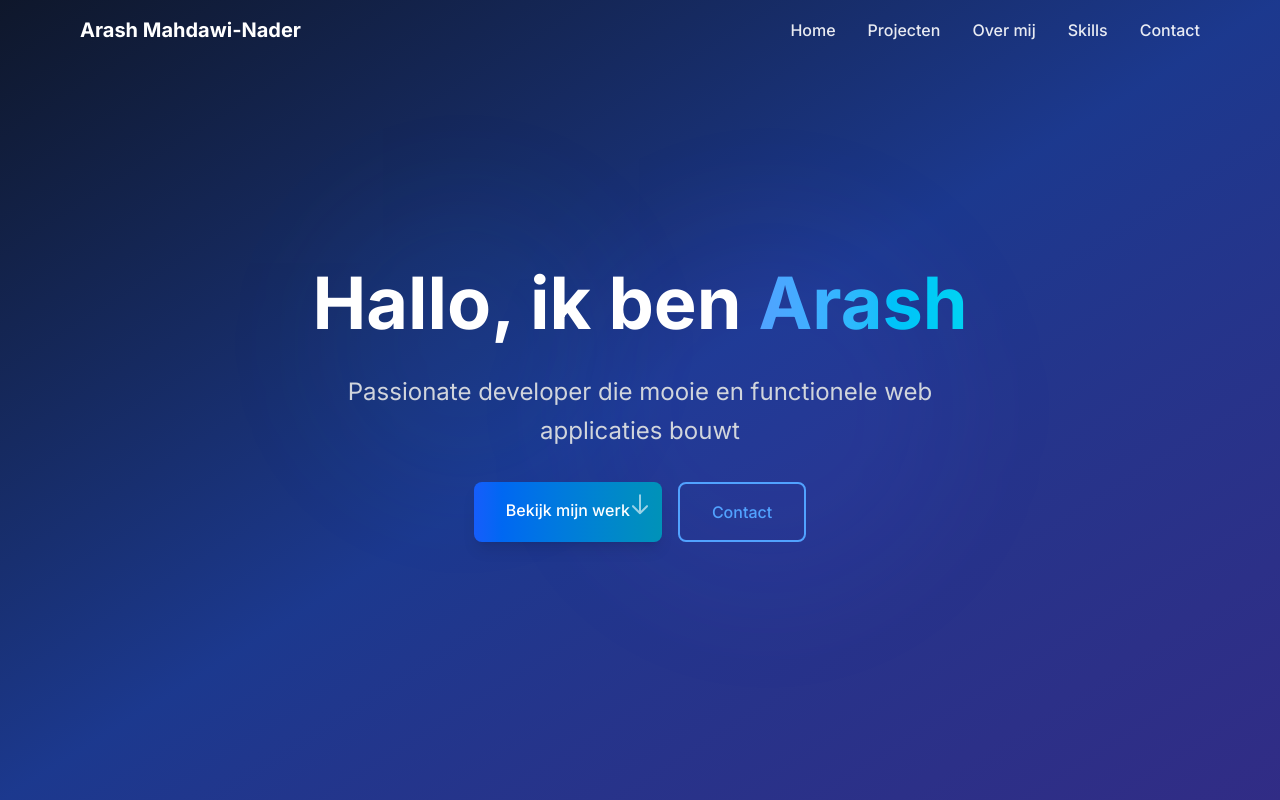
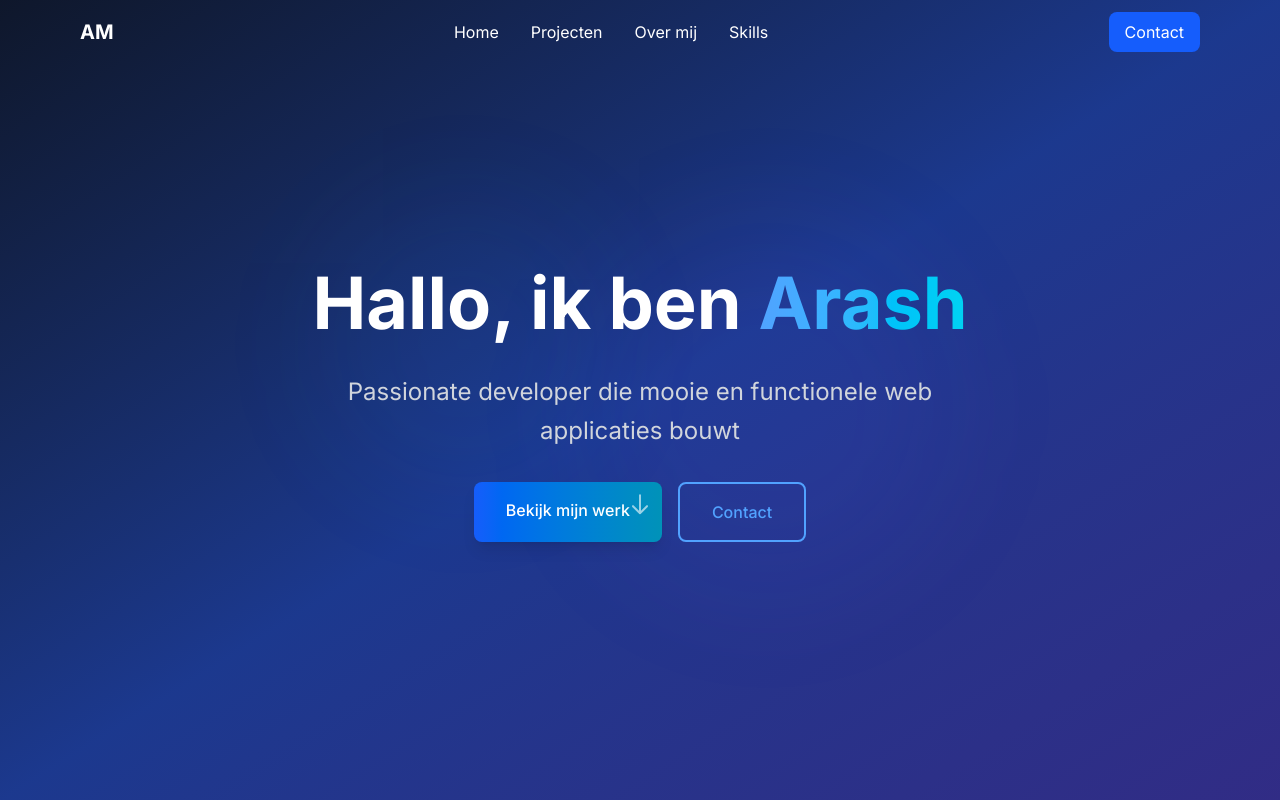
Before and after one commit to ArashMahdawi/portfolio, a Next.js app: page / in a window 1280 px wide. Shown: the top 800 px of the page. Built offline with nearby package versions, Linux system fonts and the light colour scheme.

Commit message:
Hamburger menu functionaliteiten

```diff
--- a/src/components/Navigation.tsx
+++ b/src/components/Navigation.tsx
@@ -1,11 +1,11 @@
 'use client'
 
-import { motion } from 'framer-motion'
+import { motion, AnimatePresence } from 'framer-motion'
 import { useState, useEffect } from 'react'
 
 export default function Navigation() {
-  const [activeSection, setActiveSection] = useState('home')
   const [isScrolled, setIsScrolled] = useState(false)
+  const [isMobileMenuOpen, setIsMobileMenuOpen] = useState(false)
 
   useEffect(() => {
     const handleScroll = () => {
@@ -17,63 +17,159 @@ export default function Navigation() {
   }, [])
 
   const navItems = [
-    { id: 'home', label: 'Home' },
-    { id: 'projects', label: 'Projecten' },
-    { id: 'about', label: 'Over mij' },
-    { id: 'skills', label: 'Skills' },
-    { id: 'contact', label: 'Contact' },
+    { name: 'Home', href: '#home' },
+    { name: 'Projecten', href: '#projects' },
+    { name: 'Over mij', href: '#about' },
+    { name: 'Skills', href: '#skills' },
+    // { name: 'Contact', href: '#contact' },
   ]
 
+  const handleLinkClick = () => {
+    setIsMobileMenuOpen(false)
+  }
+
   return (
+    <>
       <motion.nav
         initial={{ y: -100 }}
         animate={{ y: 0 }}
-      className={`fixed top-0 w-full z-50 transition-all duration-300 ${
+        className={`fixed top-0 left-0 right-0 z-50 transition-all duration-300 ${
           isScrolled
-          ? 'bg-white/90 backdrop-blur-md shadow-lg'
+            ? 'bg-white/95 backdrop-blur-md shadow-lg'
             : 'bg-transparent'
         }`}
       >
-      <div className="max-w-6xl mx-auto px-4 py-4">
-        <div className="flex justify-between items-center">
-          <motion.h1
-            className={`text-xl font-bold transition-colors ${
+        <div className="max-w-6xl mx-auto px-4">
+          <div className="flex items-center justify-between h-16">
+            {/* Logo */}
+<motion.div
+  whileHover={{ scale: 1.05 }}
+  className={`font-bold text-xl ${
     isScrolled ? 'text-gray-900' : 'text-white'
   }`}
-            whileHover={{ scale: 1.05 }}
 >
-            Arash Mahdawi-Nader
-          </motion.h1>
+  AM {/* Initialen */}
+</motion.div>
 
-          <div className="hidden md:flex gap-8">
+
+            {/* Desktop Navigation Links */}
+            <div className="hidden md:flex space-x-8">
               {navItems.map((item) => (
                 <motion.a
-                key={item.id}
-                href={`#${item.id}`}
-                className={`transition-colors font-medium ${
+                  key={item.name}
+                  href={item.href}
+                  whileHover={{ y: -2 }}
+                  className={`transition-colors duration-200 ${
                     isScrolled
                       ? 'text-gray-700 hover:text-blue-600'
-                    : 'text-white/90 hover:text-white'
+                      : 'text-white hover:text-blue-300'
                   }`}
-                whileHover={{ y: -2 }}
-                whileTap={{ scale: 0.95 }}
                 >
-                {item.label}
+                  {item.name}
                 </motion.a>
               ))}
             </div>
 
-          {/* Mobile menu button */}
-          <motion.button
-            className={`md:hidden ${isScrolled ? 'text-gray-900' : 'text-white'}`}
+            {/* Desktop CTA Button */}
+            <motion.a
+              href="#contact"
+              whileHover={{ scale: 1.05 }}
               whileTap={{ scale: 0.95 }}
+              className="hidden md:block bg-blue-600 text-white px-4 py-2 rounded-lg hover:bg-blue-700 transition-colors"
             >
-            <svg className="w-6 h-6" fill="none" stroke="currentColor" viewBox="0 0 24 24">
+              Contact
+            </motion.a>
+
+            {/* Mobile Hamburger Button */}
+            <button
+              onClick={() => setIsMobileMenuOpen(!isMobileMenuOpen)}
+              className={`md:hidden p-2 rounded-lg transition-colors ${
+                isScrolled
+                  ? 'text-gray-700 hover:bg-gray-100'
+                  : 'text-white hover:bg-white/10'
+              }`}
+            >
+              <svg
+                className="w-6 h-6"
+                fill="none"
+                stroke="currentColor"
+                viewBox="0 0 24 24"
+              >
+                {isMobileMenuOpen ? (
+                  <path strokeLinecap="round" strokeLinejoin="round" strokeWidth={2} d="M6 18L18 6M6 6l12 12" />
+                ) : (
                   <path strokeLinecap="round" strokeLinejoin="round" strokeWidth={2} d="M4 6h16M4 12h16M4 18h16" />
+                )}
               </svg>
-          </motion.button>
+            </button>
           </div>
         </div>
       </motion.nav>
+
+      {/* Mobile Menu Overlay */}
+      <AnimatePresence>
+        {isMobileMenuOpen && (
+          <motion.div
+            initial={{ opacity: 0 }}
+            animate={{ opacity: 1 }}
+            exit={{ opacity: 0 }}
+            className="fixed inset-0 z-40 bg-black/50 backdrop-blur-sm md:hidden"
+            onClick={() => setIsMobileMenuOpen(false)}
+          >
+            <motion.div
+              initial={{ x: '100%' }}
+              animate={{ x: 0 }}
+              exit={{ x: '100%' }}
+              transition={{ type: 'tween', duration: 0.3 }}
+              className="absolute right-0 top-0 h-full w-80 bg-white shadow-xl"
+              onClick={(e) => e.stopPropagation()}
+            >
+              <div className="flex flex-col h-full">
+                {/* Header */}
+                <div className="flex items-center justify-between p-4 border-b">
+                  <span className="font-bold text-xl text-gray-900">Menu</span>
+                  <button
+                    onClick={() => setIsMobileMenuOpen(false)}
+                    className="p-2 rounded-lg text-gray-500 hover:bg-gray-100"
+                  >
+                    <svg className="w-6 h-6" fill="none" stroke="currentColor" viewBox="0 0 24 24">
+                      <path strokeLinecap="round" strokeLinejoin="round" strokeWidth={2} d="M6 18L18 6M6 6l12 12" />
+                    </svg>
+                  </button>
+                </div>
+
+                {/* Navigation Links */}
+                <div className="flex-1 py-4">
+                  {navItems.map((item, index) => (
+                    <motion.a
+                      key={item.name}
+                      href={item.href}
+                      onClick={handleLinkClick}
+                      initial={{ opacity: 0, x: 20 }}
+                      animate={{ opacity: 1, x: 0 }}
+                      transition={{ delay: index * 0.1 }}
+                      className="block px-6 py-4 text-gray-700 hover:bg-blue-50 hover:text-blue-600 transition-colors"
+                    >
+                      {item.name}
+                    </motion.a>
+                  ))}
+                </div>
+
+                {/* CTA Button */}
+                <div className="p-4 border-t">
+                  <motion.a
+                    href="#contact"
+                    onClick={handleLinkClick}
+                    className="block w-full bg-blue-600 text-white text-center px-4 py-3 rounded-lg hover:bg-blue-700 transition-colors"
+                  >
+                    Contact
+                  </motion.a>
+                </div>
+              </div>
+            </motion.div>
+          </motion.div>
+        )}
+      </AnimatePresence>
+    </>
   )
 }
```
Lines whose indentation alone changed are shown as unchanged.
